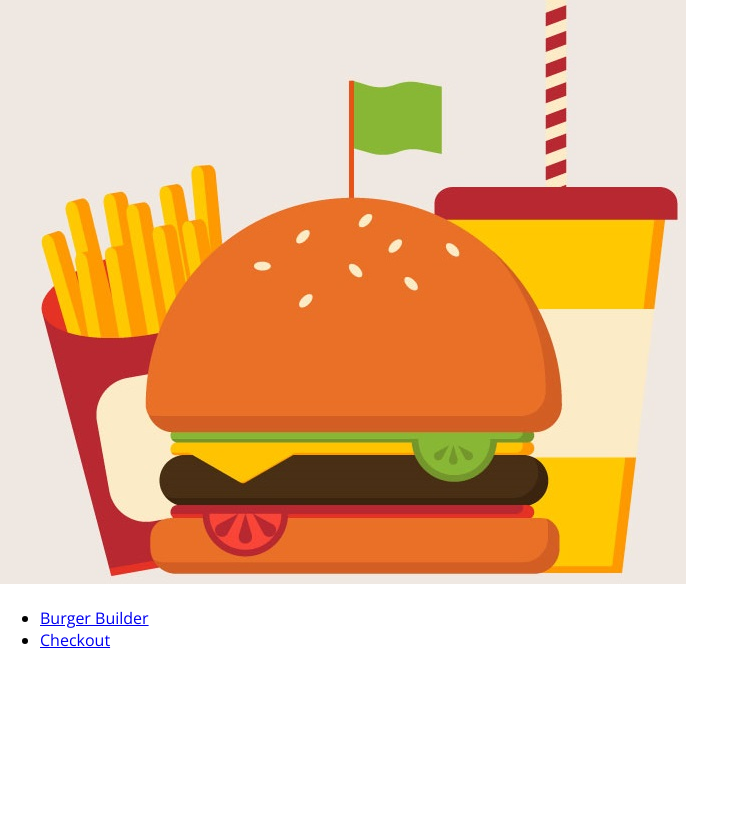
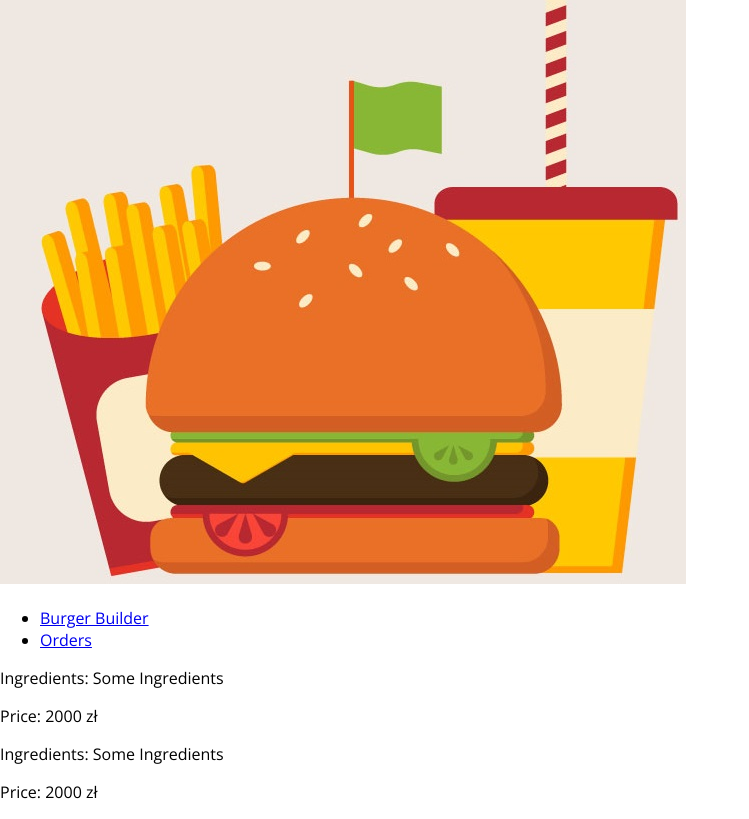
Before and after one commit to zskomra/BurgerBuilder, a React app: page /orders in a window 1280 px wide. Shown: the part 729-1548 px from the top of the page, without its empty margins (0-749 px from the left). Before the commit the page ends 1396 px from the top, so only its background shows below. Built offline with nearby package versions, Linux system fonts and the light colour scheme.

Commit message:
feat :: add order page and navigation link to orders

```diff
--- a/src/App.js
+++ b/src/App.js
@@ -2,7 +2,8 @@
 import Layout from './hoc/Layout/Layout';
 import BurgerBuilder from './containers/BurgerBuilder/BurgerBuilder';
 import Checkout from './containers/Checkout/Checkout';
-import {Route} from 'react-router-dom';
+import {Route, Switch} from 'react-router-dom';
+import Orders from './containers/Orders/Orders';
 
 class App extends Component {
 
@@ -10,9 +11,11 @@
     return (
       <div >
         <Layout>
-
-            <Route path="/checkout" component={Checkout}/>
-            <Route path="/" exact component={BurgerBuilder}/>
+            <Switch>
+              <Route path="/checkout" component={Checkout}/>
+              <Route path="/" exact component={BurgerBuilder}/>
+              <Route path="/orders"  component={Orders} />
+            </Switch>
         </Layout>
       </div>
     );
--- a/src/components/Navigation/NavigationItems/NavigationItem/NavigationItem.js
+++ b/src/components/Navigation/NavigationItems/NavigationItem/NavigationItem.js
@@ -1,13 +1,16 @@
 import React from 'react';
 import classes from './NavigationItem.css';
+import {NavLink} from 'react-router-dom';
 
 const navigationItem = (props) => (
     <li className={classes.NavigationItem}>
-            <a
-                href={props.link}
-                className={props.active ? classes.active : null}
+            <NavLink
+                to={props.link}
+                activeClassName={classes.active}
+                exact={props.exact}
+                // className={props.active ? classes.active : null}
                 >
-                {props.children}</a>
+                {props.children}</NavLink>
         </li>
 );
 
--- a/src/components/Navigation/NavigationItems/NavigationItems.js
+++ b/src/components/Navigation/NavigationItems/NavigationItems.js
@@ -1,11 +1,14 @@
 import React from 'react';
 import classes from './NavigationItems.css';
 import NavigationItem from './NavigationItem/NavigationItem';
+import { Switch } from 'react-router';
 
 const navigationItems = () => (
     <ul className={classes.NavigationItems}>
-        <NavigationItem link="/" >Burger Builder</NavigationItem>
-        <NavigationItem link="/checkout">Checkout</NavigationItem>
+
+        <NavigationItem  link="/" exact>Burger Builder</NavigationItem>
+        <NavigationItem  link="/orders">Orders</NavigationItem>
+
     </ul>
 );
 
--- /dev/null
+++ b/src/components/Order/Order.css
@@ -0,0 +1,6 @@
+.Order {
+    width: 100%;
+    margin: 10px auto;
+    padding: 10px;
+    border: 2px;
+}
--- /dev/null
+++ b/src/components/Order/Order.js
@@ -0,0 +1,13 @@
+import React from 'react';
+import classes from './Order.css';
+
+const order = (props) => {
+    return (
+        <div className={classes.Order}>
+            <p>Ingredients: Some Ingredients</p>
+            <p>Price: 2000 zł</p>
+        </div>
+    );
+}
+
+export default order;
--- /dev/null
+++ b/src/containers/Orders/Orders.js
@@ -0,0 +1,15 @@
+import React, { Component } from 'react';
+import Order from '../../components/Order/Order';
+
+class Orders extends Component {
+        render() {
+            return (
+                <div>
+                    <Order />
+                    <Order />
+                </div>
+            );
+        }
+}
+
+export default Orders;
```
